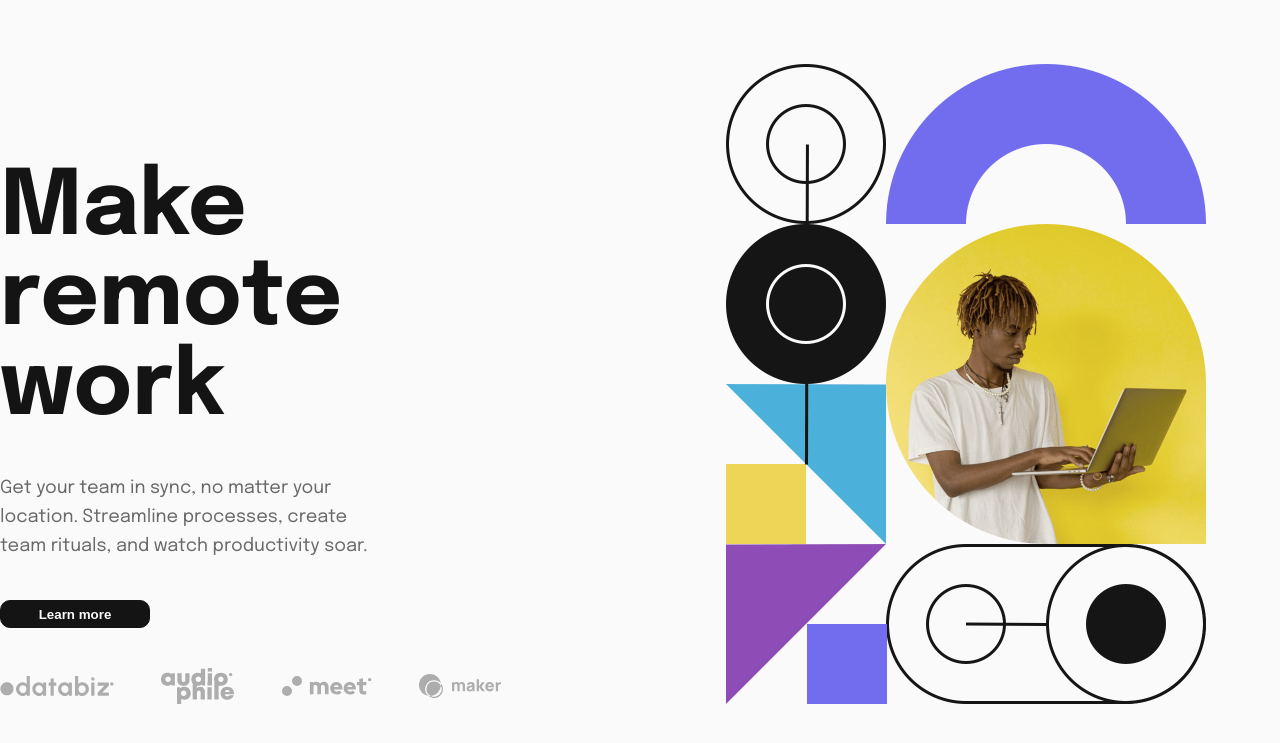
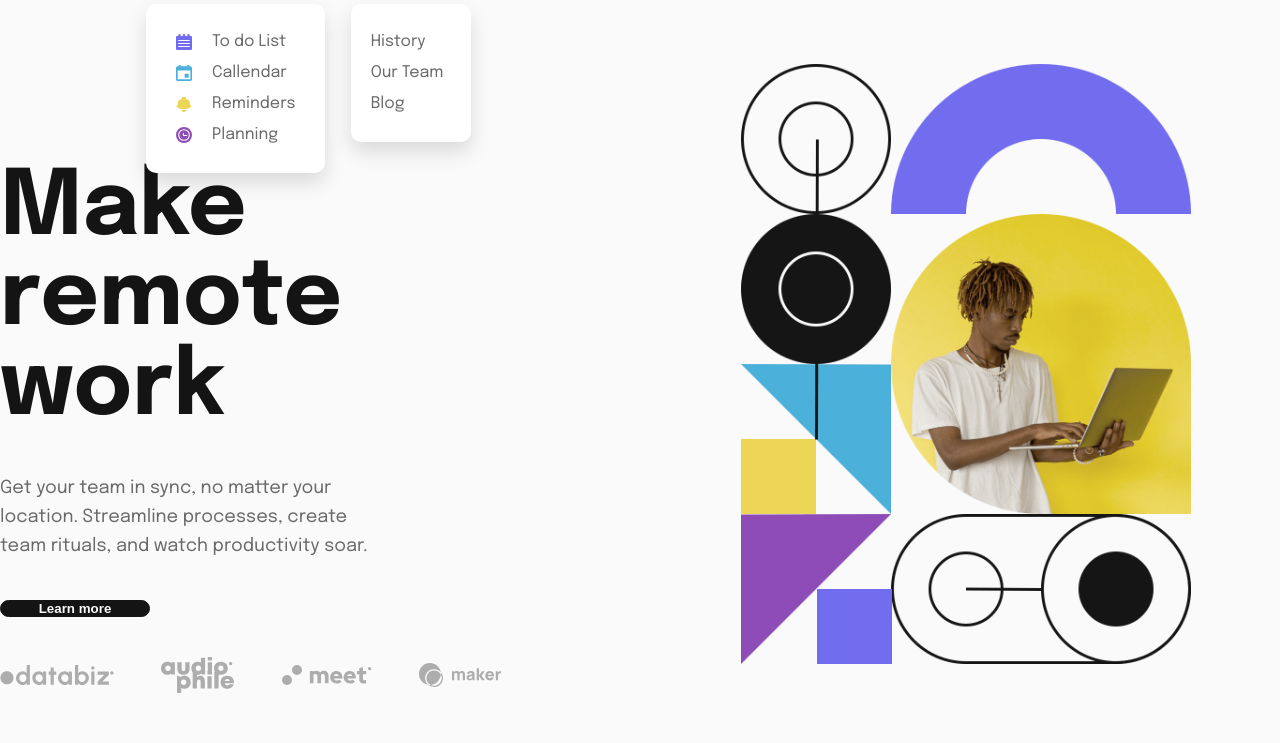
Before and after one commit to KNXCSdev/intro-section-Practice, a plain HTML site: page index.html in a window 1280 px wide. Shown: the part 61-804 px from the top of the page. Drawn offline with Linux system fonts and the light colour scheme; a script that the page names is missing.

Commit message:
Dropdown List

```diff
--- a/index.html
+++ b/index.html
@@ -22,12 +22,47 @@
       <div class="nav__dropdown">
         <img src="images/logo.svg" alt="Snap Logo" />
         <ul class="nav__list">
-          <li class="nav__item">
-            Features<img src="images/icon-arrow-down.svg" alt="Arrow Down" />
+          <li class="nav__item nav__item--1">
+            <a href="#" class="nav__link">Features</a>
+            <img src="images/icon-arrow-down.svg" alt="Arrow Down" />
+
+            <ul class="nav__dropdown__list nav__dropdown__list--1">
+              <li class="nav__dropdown__list-item">
+                <img src="images/icon-todo.svg" alt="Todo" />
+                <a href="#" class="nav__link">To do List</a>
+              </li>
+              <li class="nav__dropdown__list-item">
+                <img src="images/icon-calendar.svg" alt="Callendar" />
+                <a href="#" class="nav__link">Callendar</a>
+              </li>
+              <li class="nav__dropdown__list-item">
+                <img src="images/icon-reminders.svg" alt="Reminders" />
+                <a href="#" class="nav__link">Reminders</a>
+              </li>
+              <li class="nav__dropdown__list-item">
+                <img src="images/icon-planning.svg" alt="planning" />
+                <a href="#" class="nav__link">Planning</a>
+              </li>
+            </ul>
           </li>
-          <li class="nav__item">
-            Company<img src="images/icon-arrow-down.svg" alt="Arrow down" />
+
+          <li class="nav__item nav__item--2">
+            <a href="#" class="nav__link">Company</a>
+            <img src="images/icon-arrow-down.svg" alt="Arrow down" />
+
+            <ul class="nav__dropdown__list nav__dropdown__list--2">
+              <li class="nav__dropdown__list-item">
+                <a href="#" class="nav__link">History</a>
+              </li>
+              <li class="nav__dropdown__list-item">
+                <a href="#" class="nav__link">Our Team</a>
+              </li>
+              <li class="nav__dropdown__list-item">
+                <a href="#" class="nav__link">Blog</a>
+              </li>
+            </ul>
           </li>
+
           <li class="nav__item"><a href="#" class="nav__link">Careers</a></li>
           <li class="nav__item"><a href="#" class="nav__link">About</a></li>
         </ul>
--- a/main.scss
+++ b/main.scss
@@ -32,6 +32,37 @@ body {
     display: flex;
     align-items: center;
     gap: 5.6rem;
+
+    &__list {
+      list-style: none;
+      top: 3rem;
+      left: -9rem;
+      position: absolute;
+      display: flex;
+      flex-direction: column;
+      gap: 1.5rem;
+      padding: 3rem 3rem;
+      background-color: white;
+      box-shadow: 0 10px 20px rgba(0, 0, 0, 0.13);
+      border-radius: 10px;
+
+      &--2 {
+        left: 0;
+        padding: 3rem 2rem;
+        width: 12rem;
+      }
+
+      &-item {
+        display: flex;
+        align-items: center;
+        gap: 2rem;
+
+        img {
+          width: 1.6rem;
+          height: 1.6rem;
+        }
+      }
+    }
   }
 
   &__list {
@@ -43,6 +74,11 @@ body {
   &__link {
     text-decoration: none;
     color: inherit;
+    &:hover {
+      cursor: pointer;
+      color: var(--almostblack);
+      font-weight: 500;
+    }
   }
 
   &__item {
@@ -50,11 +86,11 @@ body {
     align-items: center;
     gap: 0.5rem;
     font-size: 1.6rem;
-
-    &:hover {
-      cursor: pointer;
-      color: var(--almostblack);
-      font-weight: 500;
+    &--1 {
+      position: relative;
+    }
+    &--2 {
+      position: relative;
     }
   }
 
@@ -103,7 +139,7 @@ body {
   margin: 0 auto;
   display: flex;
   gap: 15rem;
-  height: 80vh;
+  height: 75vh;
 }
 
 .hero {
```
Also changed, not shown: css/main.css.
